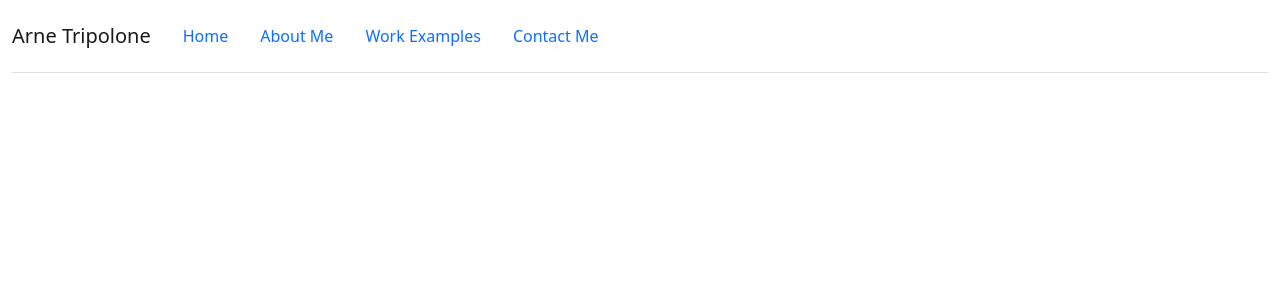
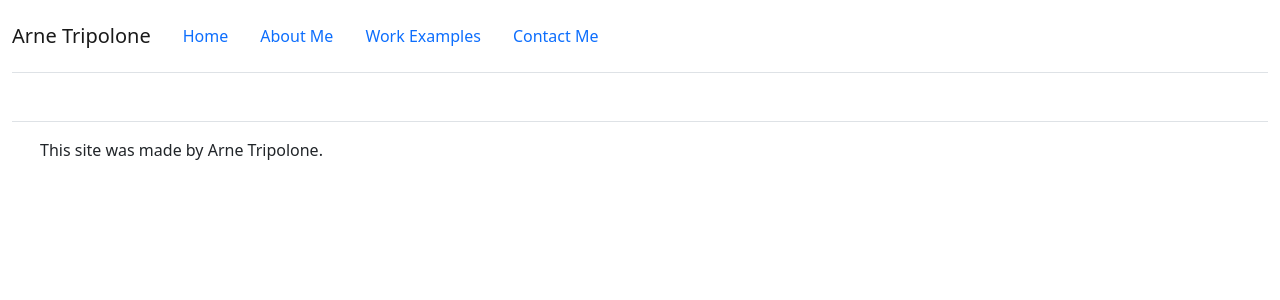
Before and after one commit to ArneTripolone/react-portfolio, a React (Create React App) app: page / in a window 1280 px wide. Shown: the top 300 px of the page. Built offline with nearby package versions, Linux system fonts and the light colour scheme.

Commit message:
Footer fixed

```diff
--- a/src/App.js
+++ b/src/App.js
@@ -5,7 +5,7 @@
 import Nav from 'react-bootstrap/Navbar';
 
 import './App.css';
-
+import Footer from './components/Footer';
 
 class App extends React.Component {
 
@@ -36,29 +36,30 @@
     }
   }
 
+
   render() {
     return (
       <Router>
         <Container fluid={true}>
 
-          <Navbar className='border-bottom' bg='transparent' expand='lg'>
+          <Navbar className="border-bottom" bg="transparent" expand="lg">
             <Navbar.Brand>Arne Tripolone</Navbar.Brand>
 
-            <Navbar.Toggle className='border-0' aria-controls='navbar-toggle' />
-            <Navbar.Collapse id='navbar-toggle'>
-              <Nav className='ml-auto'>
-                <Link className='nav-link' to='/'>Home</Link>
+            <Navbar.Toggle className="border-0" aria-controls="navbar-toggle" />
+            <Navbar.Collapse id="navbar-toggle">
+              <Nav className="ml-auto">
+              <Link className='nav-link' to='/'>Home</Link>
                 <Link className='nav-link' to='/about'>About Me</Link>
                 <Link className='nav-link' to='/work'>Work Examples</Link>
                 <Link className='nav-link' to='/contact'>Contact Me</Link>
               </Nav>
             </Navbar.Collapse>
-
           </Navbar>
+          <Footer />
 
         </Container>
       </Router>
-    )
+    );
   }
 }
 
--- /dev/null
+++ b/src/components/Footer.js
@@ -0,0 +1,22 @@
+import React from 'react';
+import Container from 'react-bootstrap/Container';
+import Row from 'react-bootstrap/Row';
+import Col from 'react-bootstrap/Col';
+
+function Footer() {
+
+    return(
+        <footer className="mt-5">
+            <Container fluid={true}>
+                <Row className="border-top justify-content-between p-3">
+                    <Col>
+                        This site was made by Arne Tripolone.
+                    </Col>
+                </Row>
+            </Container>
+        </footer>
+    );
+
+}
+
+export default Footer;
```
